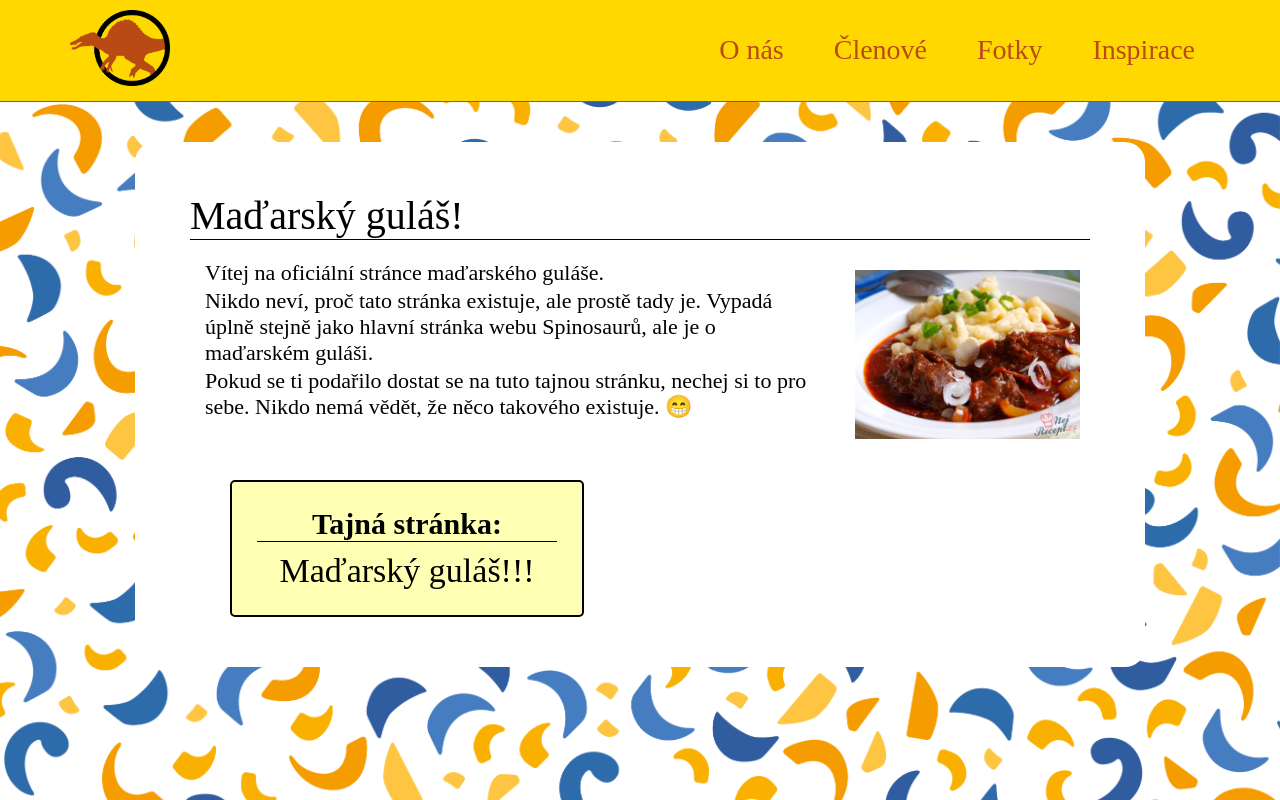
After one commit to RobotStopari/spinostranky, a PHP site: template pages/gulas.php in a window 1280 px wide. The commit adds this page. Run offline with PHP 8.4, Linux system fonts and the light colour scheme; the template is opened without the code that fills it, so the values that code supplies are empty; some web fonts are replaced.

Commit message:
Add gulas

```diff
--- a/index.php
+++ b/index.php
@@ -14,6 +14,9 @@ switch($_SERVER["REQUEST_URI"]) {
     case "/nase-fotky":
         include "pages/fotografie.php";
         break;
+    case "/madarsky-gulas":
+        include "pages/gulas.php";
+        break;
     default:
         if(is_int(array_search($_SERVER["REQUEST_URI"], array_column($pages, 'url')))) {
             $actual = $pages[array_search($_SERVER["REQUEST_URI"], array_column($pages, 'url'))];
--- /dev/null
+++ b/pages/gulas.php
@@ -0,0 +1,19 @@
+<?php
+    $title = "Maďarský Guláš";
+    include 'elements/head.php';
+    include 'elements/navigation.php';
+?>
+
+<h1>Maďarský guláš!</h1>
+<img src="/images/main/gulas.jpg" alt="naše logo" width="25%" class="page-img">
+<article>
+    <p class="info">Vítej na oficiální stránce maďarského guláše.</p>
+    <p class="info">Nikdo neví, proč tato stránka existuje, ale prostě tady je. Vypadá úplně stejně jako hlavní stránka webu Spinosaurů, ale je o maďarském guláši.</p>
+    <p class="info">Pokud se ti podařilo dostat se na tuto tajnou stránku, nechej si to pro sebe. Nikdo nemá vědět, že něco takového existuje. 😁</p>
+</article>
+<div class="quote">
+    <h2 class="quote-heading">Tajná stránka:</h2>
+    <p class="quote-text">Maďarský guláš!!!</p>
+</div>
+
+<?php include "elements/end.php"; ?>
```
Also changed, not shown: images/main/gulas.jpg (added).
